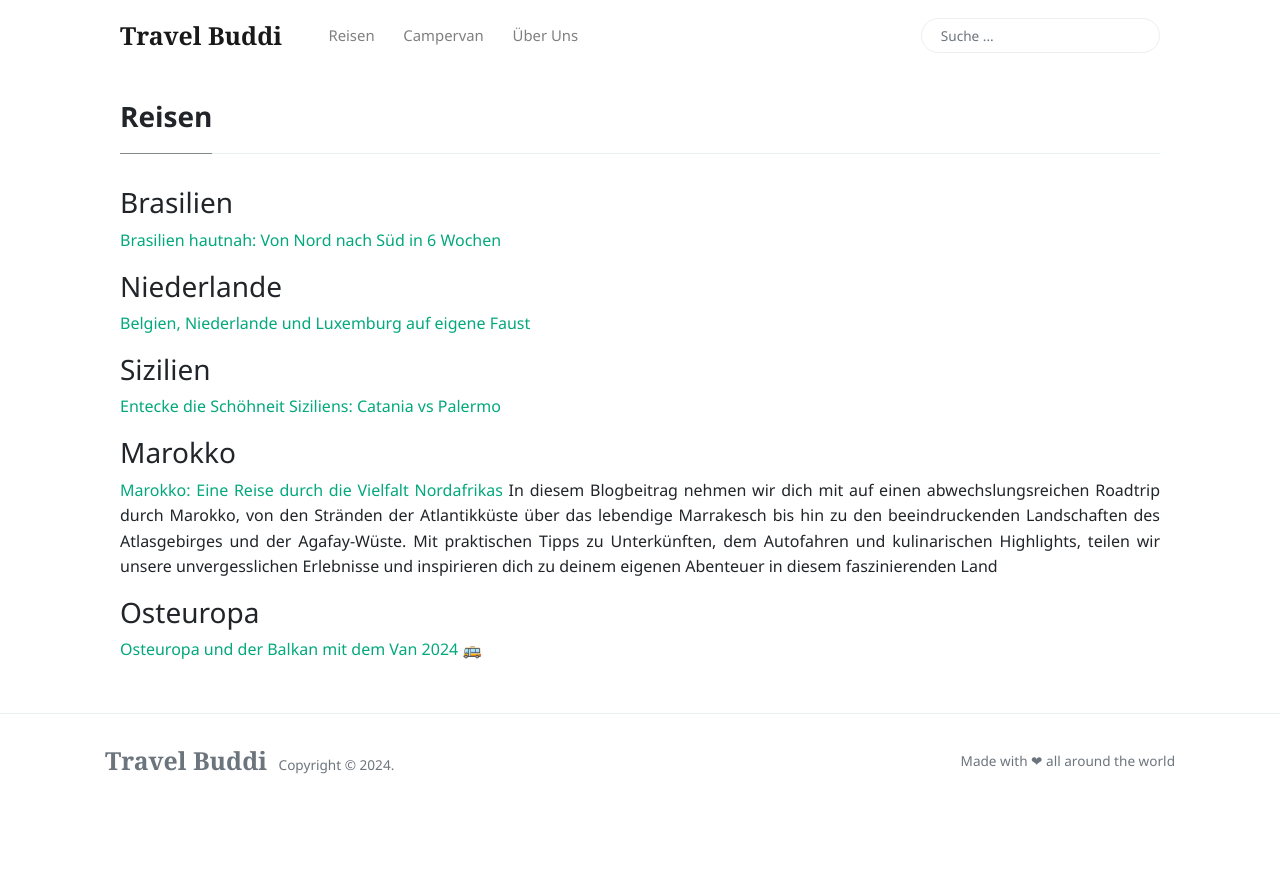
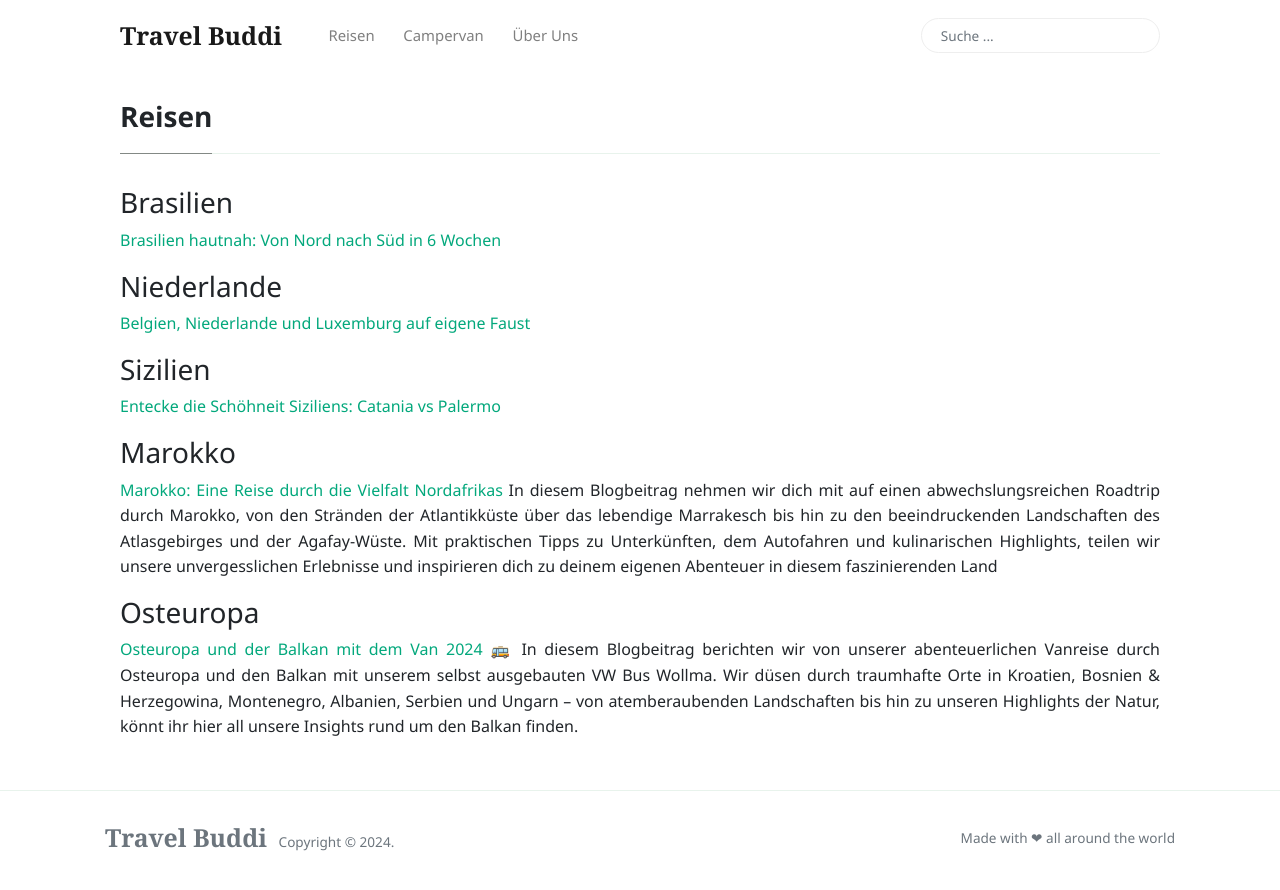
Before and after one commit to travelbuddi/travelbuddi.github.io, a Jekyll site: the page built from _pages/reisen.md, in a window 1280 px wide. Shown: the top 890 px of the page. Built offline with Jekyll 4.4.1, drawn with Linux system fonts in a browser that asks for light colours; nearby versions of some CDN libraries.

Commit message:
Update Reisen Page

```diff
--- a/_pages/reisen.md
+++ b/_pages/reisen.md
@@ -19,3 +19,4 @@
 
 ### Osteuropa
 <a href="{% post_url 2024-09-24-Osteuropa-Balkan %}">Osteuropa und der Balkan mit dem Van 2024 🚌</a>
+In diesem Blogbeitrag berichten wir von unserer abenteuerlichen Vanreise durch Osteuropa und den Balkan mit unserem selbst ausgebauten VW Bus Wollma. Wir düsen durch traumhafte Orte in Kroatien, Bosnien & Herzegowina, Montenegro, Albanien, Serbien und Ungarn – von atemberaubenden Landschaften bis hin zu unseren Highlights der Natur, könnt ihr hier all unsere Insights rund um den Balkan finden.
```
